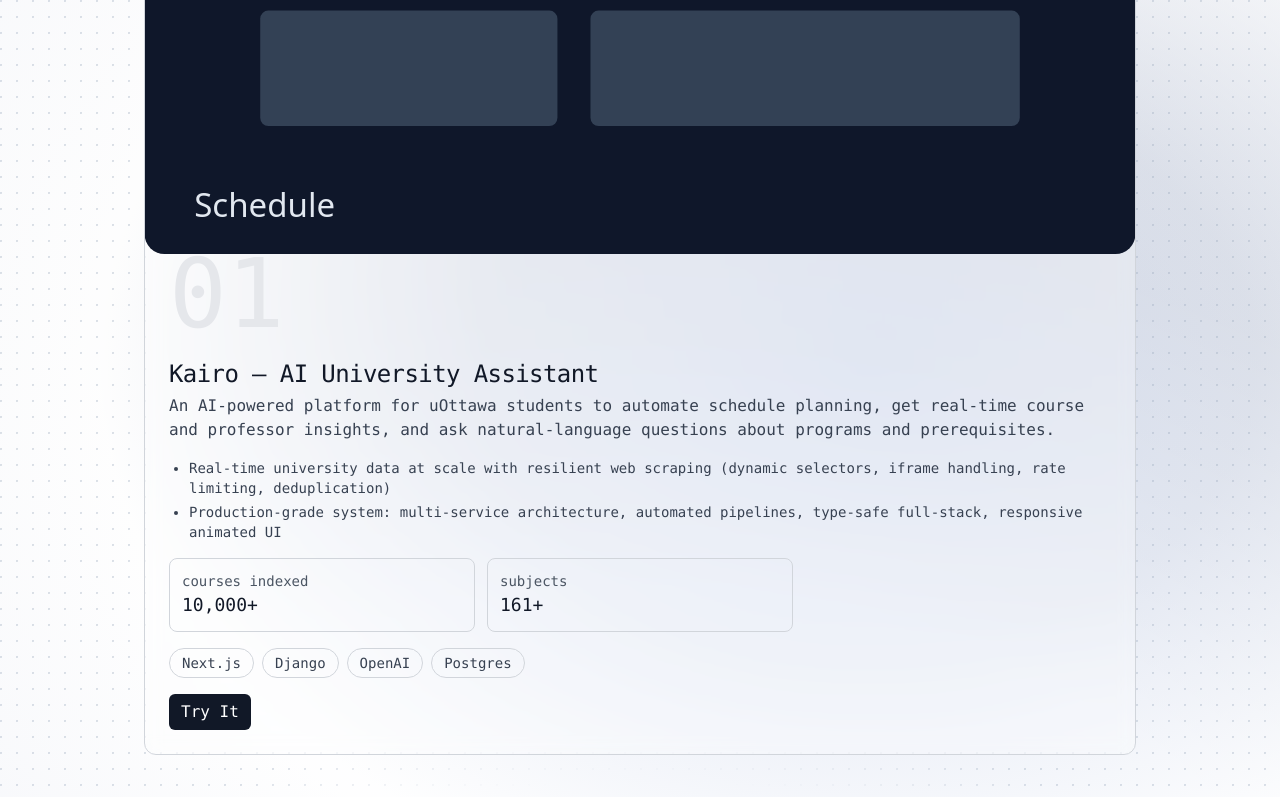
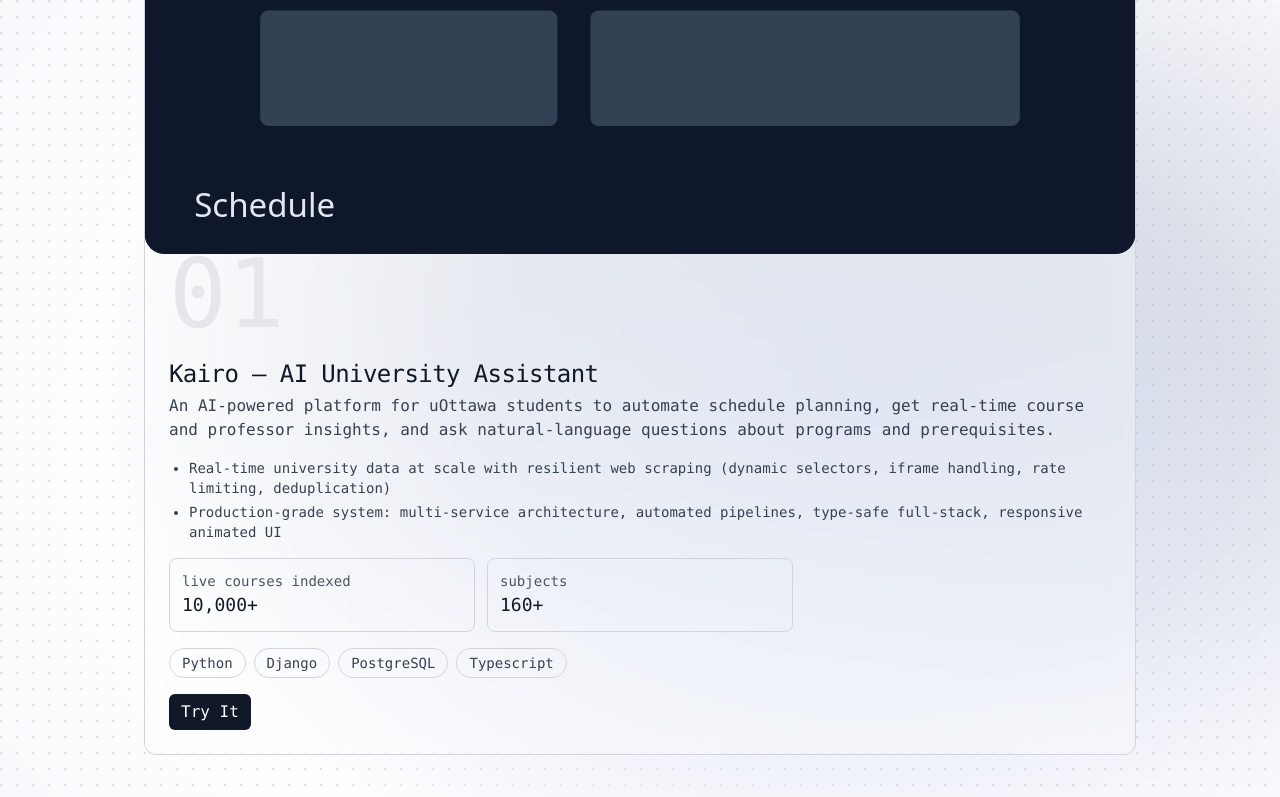
Before and after one commit to oumizumi/Portfolio, a Next.js app: page / in a window 1280 px wide. Shown: the part 2000-2797 px from the top of the page. Built offline with nearby package versions, Linux system fonts and the light colour scheme.

Commit message:
added the link to kairo and a couple of updates

```diff
--- a/src/components/sections/Hero.tsx
+++ b/src/components/sections/Hero.tsx
@@ -13,7 +13,7 @@
         className="relative z-20 max-w-6xl mx-auto px-4"
       >
         <motion.h1 variants={fadeUp} className="text-5xl md:text-7xl font-extralight tracking-tight">
-          Hey, I’m Oumer
+          Hey, I'm Oumer
         </motion.h1>
         <motion.p variants={fadeUp} className="mt-4 max-w-2xl text-gray-700 dark:text-white/60">
           Second-year Computer Science student building clean interfaces and reliable systems.
--- a/src/components/sections/Sections.tsx
+++ b/src/components/sections/Sections.tsx
@@ -63,7 +63,7 @@
           A little bit about me
         </motion.h3>
         <motion.p variants={fadeUp} className="text-lg text-gray-700 dark:text-white/80 leading-relaxed">
-          I&apos;m a second-year Computer Science student at uOttawa. I enjoy building projects from scratch, figuring things out along the way, and getting a little better with each one. When I&apos;m off of my computer, I&apos;m usually watching football, spending time with friends and family, or out in nature.
+          I'm a second-year Computer Science student at uOttawa. I enjoy building projects from scratch, figuring things out along the way, and getting a little better with each one. When I'm off of my computer, I'm usually watching football, spending time with friends and family, or out in nature.
         </motion.p>
         <motion.div variants={fadeUp} className="mt-8 flex items-center gap-4">
           <a
@@ -87,6 +87,9 @@
             <li>Python</li>
             <li>RestAPI</li>
             <li>Javascript </li>
+            <li>Node.js</li>
+            <li>Playwright</li>
+
           </ul>
         </motion.div>
       </motion.div>
--- a/src/data/features.ts
+++ b/src/data/features.ts
@@ -17,40 +17,41 @@
     order: 1,
     title: 'Kairo — AI University Assistant',
     description:
-      'An AI‑powered platform for uOttawa students to automate schedule planning, get real‑time course and professor insights, and ask natural‑language questions about programs and prerequisites.',
+      'An AI-powered platform for uOttawa students to automate schedule planning, get real-time course and professor insights, and ask natural-language questions about programs and prerequisites.',
     image: '/kairo-schedule.svg',
     metrics: [
-      { label: 'courses indexed', value: '10,000+' },
-      { label: 'subjects', value: '161+' },
+      { label: 'live courses indexed', value: '10,000+' },
+      { label: 'subjects', value: '160+' },
     ],
-    tech: ['Next.js', 'Django', 'OpenAI', 'Postgres'],
-    ctaUrl: 'https://kairo.ai/try',
+    tech: ['Python', 'Django', 'PostgreSQL', 'Typescript'],
+    ctaUrl: 'https://kairo-public.vercel.app',
     tags: ['assistant'],
     bullets: [
-      'Real‑time university data at scale with resilient web scraping (dynamic selectors, iframe handling, rate limiting, deduplication)',
-      'Production‑grade system: multi‑service architecture, automated pipelines, type‑safe full‑stack, responsive animated UI'
+      'Real-time university data at scale with resilient web scraping (dynamic selectors, iframe handling, rate limiting, deduplication)',
+      'Production-grade system: multi-service architecture, automated pipelines, type-safe full-stack, responsive animated UI'
     ],
   },
   {
     order: 2,
     title: 'Professor Insights',
-    description: 'Summaries from syllabi, ratings, and historical outcomes to help select the right instructor.',
+    description: 'Summaries of professor ratings, and historical outcomes to help select the right instructor.',
     image: '/kairo-professors.svg',
     metrics: [
       { label: 'professors', value: '1,200+' },
       { label: 'documents parsed', value: '30k+' },
     ],
-    tech: ['Next.js', 'Python', 'Embeddings'],
+    tech: ['Typescript', 'Python', 'Node.js', ],
     tags: ['insights'],
   },
   {
     order: 3,
     title: 'Your Scrapers Overview',
-    description: 'Headless scrapers that collect uOttawa course data across terms and expose structured, real‑time availability.',
+    description: 'Multiple Headless scrapers that collect uOttawa course data across terms and expose structured, real-time availability.',
     image: '/scraper.svg',
     metrics: [
-      { label: 'total courses', value: '10,608' },
-      { label: 'subjects', value: '161' },
+      { label: 'total courses', value: '15k+' },
+      { label: 'subjects', value: '160+' },
+      { label: 'prorgrams', value: '200+' },
       { label: 'terms', value: 'F25, W26, S/S25' },
     ],
     tech: ['Puppeteer', 'Playwright', 'TypeScript', 'Express.js'],
```
